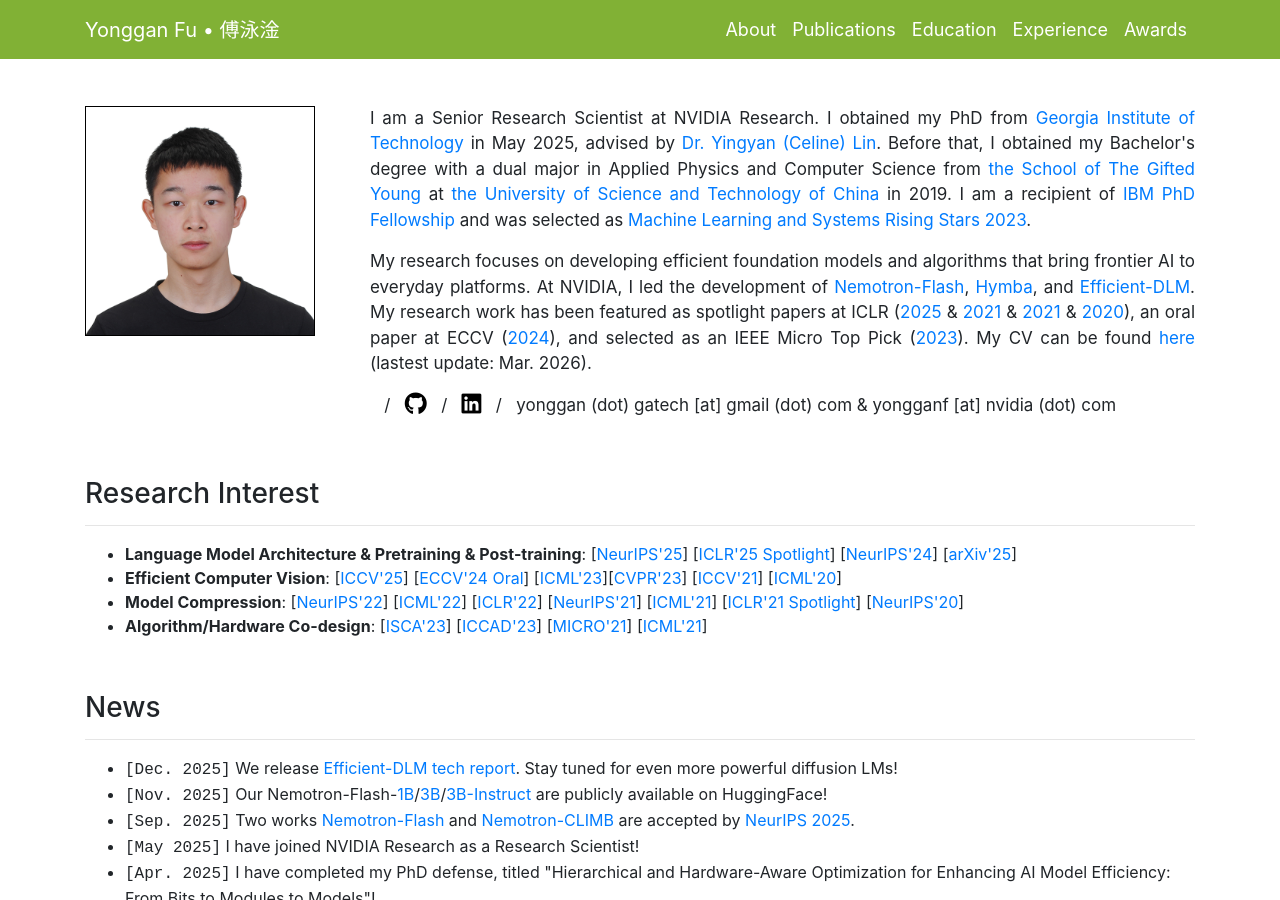
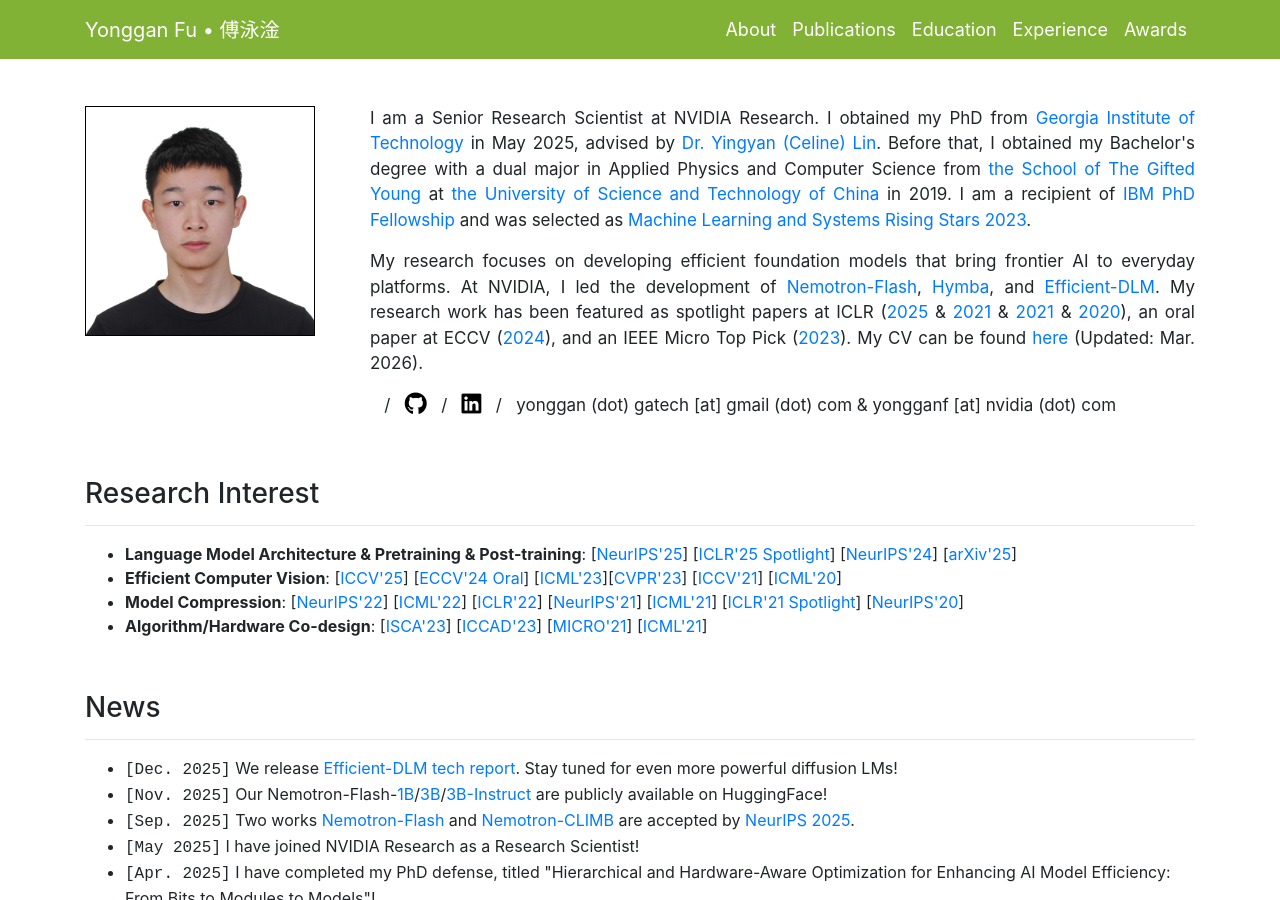
Before and after one commit to tilmto/tilmto.github.io, a Jekyll site: the page built from docs/index.markdown, in a window 1280 px wide and 900 px high. Built offline with Jekyll 4.4.1, drawn with Linux system fonts in a browser that asks for light colours; nearby versions of some CDN libraries; a style sheet for code colours, icons or effects is not loaded.

Commit message:
Update index.html

```diff
--- a/docs/_layouts/index.html
+++ b/docs/_layouts/index.html
@@ -95,8 +95,8 @@
 				I am a recipient of <a href="https://research.ibm.com/university/awards/fellowships.html" target="_blank">IBM PhD Fellowship</a> and was selected as <a href="https://mlcommons.org/en/rising-stars-2023/" target="_blank">Machine Learning and Systems Rising Stars 2023</a>.
 			</p>
 
-			<p style="text-align: justify;">My research focuses on developing efficient foundation models and algorithms that bring frontier AI to everyday platforms. At NVIDIA, I led the development of <a href="https://arxiv.org/pdf/2511.18890" target="_blank">Nemotron-Flash</a>, <a href="https://arxiv.org/pdf/2411.13676" target="_blank">Hymba</a>, and <a href="https://arxiv.org/pdf/2512.14067" target="_blank">Efficient-DLM</a>. My research work has been featured as spotlight papers at ICLR (<a href="https://arxiv.org/pdf/2411.13676" target="_blank">2025</a> & <a href="https://arxiv.org/pdf/2101.09868" target="_blank">2021</a> & <a href="https://arxiv.org/pdf/2103.10584" target="_blank">2021</a> & <a href="https://arxiv.org/pdf/1909.11957" target="_blank">2020</a>), an oral paper at ECCV (<a href="https://www.ecva.net/papers/eccv_2024/papers_ECCV/papers/02444.pdf" target="_blank">2024</a>), and selected as an IEEE Micro Top Pick (<a href="https://arxiv.org/pdf/2206.00877" target="_blank">2023</a>).
-      My CV can be found <a href="https://drive.google.com/file/d/1Yqo1c8kinMKNYRPhoaHaay_VjcPV0fhL/view?usp=sharing" target="_blank">here</a> (lastest update: Mar. 2026).
+			<p style="text-align: justify;">My research focuses on developing efficient foundation models that bring frontier AI to everyday platforms. At NVIDIA, I led the development of <a href="https://arxiv.org/pdf/2511.18890" target="_blank">Nemotron-Flash</a>, <a href="https://arxiv.org/pdf/2411.13676" target="_blank">Hymba</a>, and <a href="https://arxiv.org/pdf/2512.14067" target="_blank">Efficient-DLM</a>. My research work has been featured as spotlight papers at ICLR (<a href="https://arxiv.org/pdf/2411.13676" target="_blank">2025</a> & <a href="https://arxiv.org/pdf/2101.09868" target="_blank">2021</a> & <a href="https://arxiv.org/pdf/2103.10584" target="_blank">2021</a> & <a href="https://arxiv.org/pdf/1909.11957" target="_blank">2020</a>), an oral paper at ECCV (<a href="https://www.ecva.net/papers/eccv_2024/papers_ECCV/papers/02444.pdf" target="_blank">2024</a>), and an IEEE Micro Top Pick (<a href="https://arxiv.org/pdf/2206.00877" target="_blank">2023</a>).
+      My CV can be found <a href="https://drive.google.com/file/d/1Yqo1c8kinMKNYRPhoaHaay_VjcPV0fhL/view?usp=sharing" target="_blank">here</a> (Updated: Mar. 2026).
 			</p>
 
 
```
